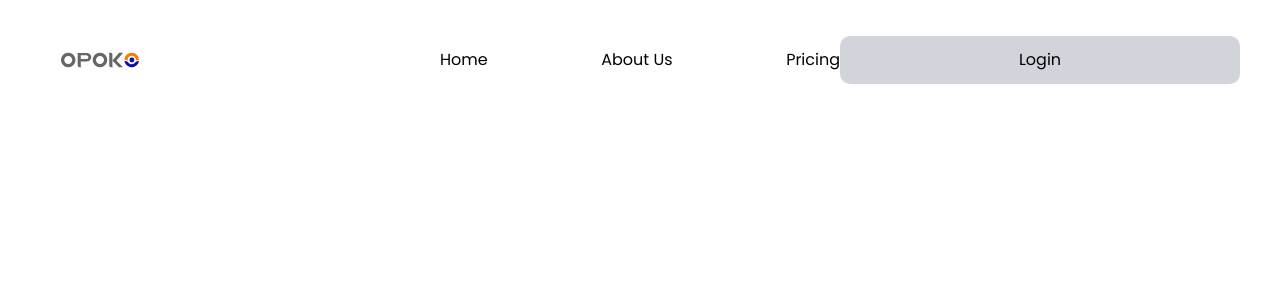
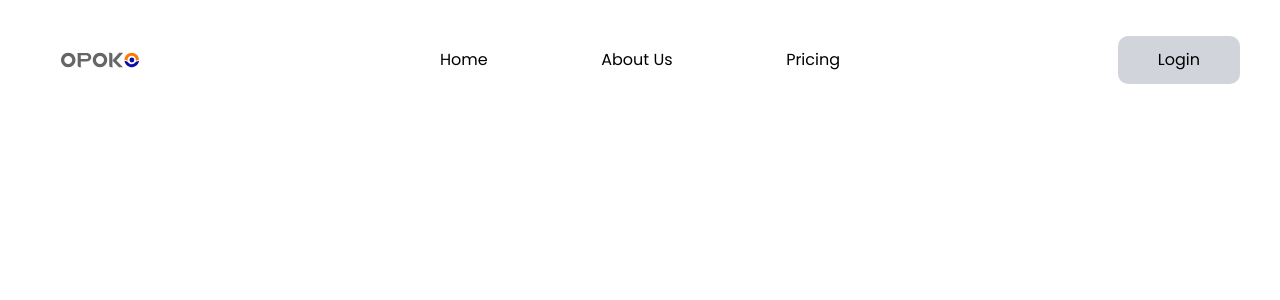
Before and after one commit to Niscolinx/opoko, a React (Vite) app: page / in a window 1280 px wide. Shown: the top 300 px of the page. Built offline with nearby package versions, Linux system fonts and the light colour scheme.

Commit message:
working on header

```diff
--- a/src/components/Header.tsx
+++ b/src/components/Header.tsx
@@ -7,16 +7,14 @@ const Header = () => {
   const location = useLocation();
   const { pathname } = location;
 
-  console.log({location})
+  console.log({ location });
 
   return (
-      <div className="grid items-center grid-cols-3" style={{
-        gridTemplateColumns: '1fr 1fr 1fr'
-      }}>
+    <div className="grid items-center grid-cols-3">
       <img src="/asset/logo.svg" alt="" className="w-[12rem]" />
       <div className="flex justify-between">
         {path.map((item) => {
-        console.log(location.pathname, item);
+          console.log(location.pathname, item);
           return (
             <Link key={item} to={item}>
               <div
@@ -33,7 +31,9 @@ const Header = () => {
           );
         })}
       </div>
-      <button className="bg-gray-300 rounded-2xl px-16 py-4">Login</button>
+      <div className='flex justify-end'>
+        <button className="bg-gray-300 rounded-2xl px-16 py-4">Login</button>
+      </div>
     </div>
   );
 };
```
